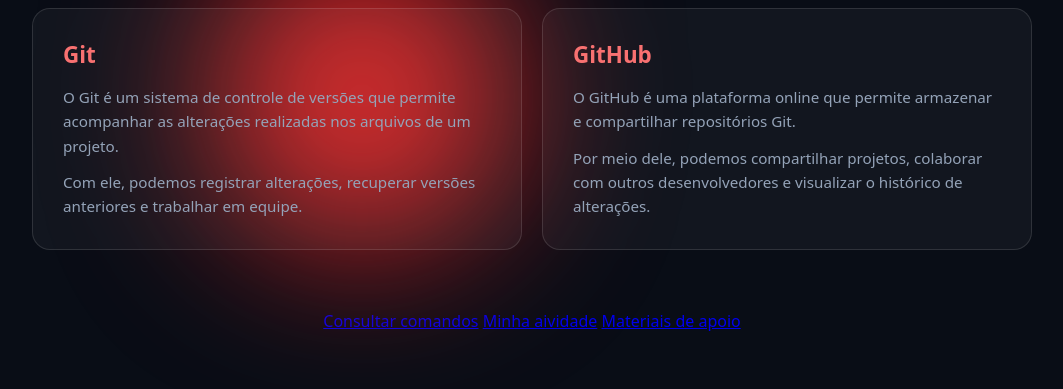
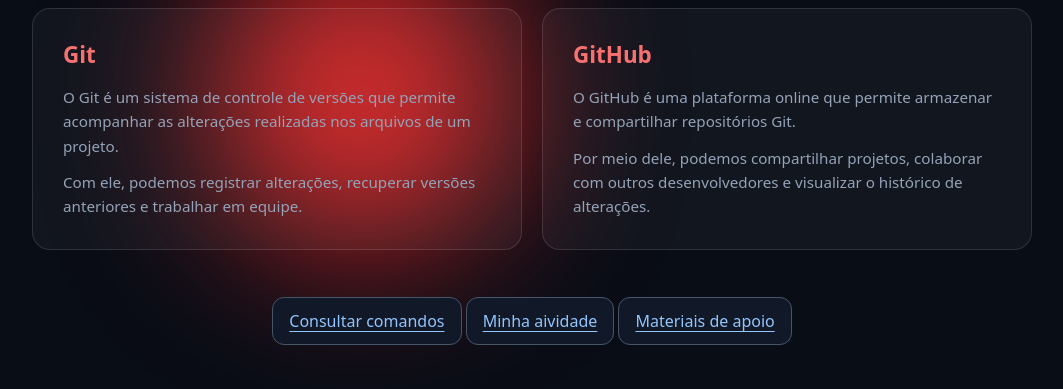
Before and after one commit to suziniisasantos-cloud/Isabeli-Suzini-, a plain HTML site: page index.html in a window 1280 px wide. Shown: the part 517-906 px from the top of the page, without its empty margins (108-1171 px from the left). Drawn offline with Linux system fonts and the light colour scheme.

Commit message:
css - inicio da parte 3

```diff
--- a/style.css
+++ b/style.css
@@ -233,3 +233,22 @@ p {
 
 /*PARTE 3: ESTILOS DAS NOVAS FUNCIONALIDADES*/
 /*Coloca os novos elementos acima das luzes decorativas do fundo.*/
+.menu-estudo, .rodape-estudo{
+    position: relative;
+    z-index: 1;
+    text-align: center;
+}
+
+.menu-estudo a, .link-estudo a, .rodape-estudo a {
+    color: #93c5fd;
+    text-underline-offset: 4px;
+}
+
+.menu-estudo a {
+    padding: 12px 16px;
+    border: 1px solid #475569;
+    border-radius: 12px;
+    background: #111827;
+}
+
+/*O foco mostra qual link , campo ou título esta selecionado pelo teclado*/
```
